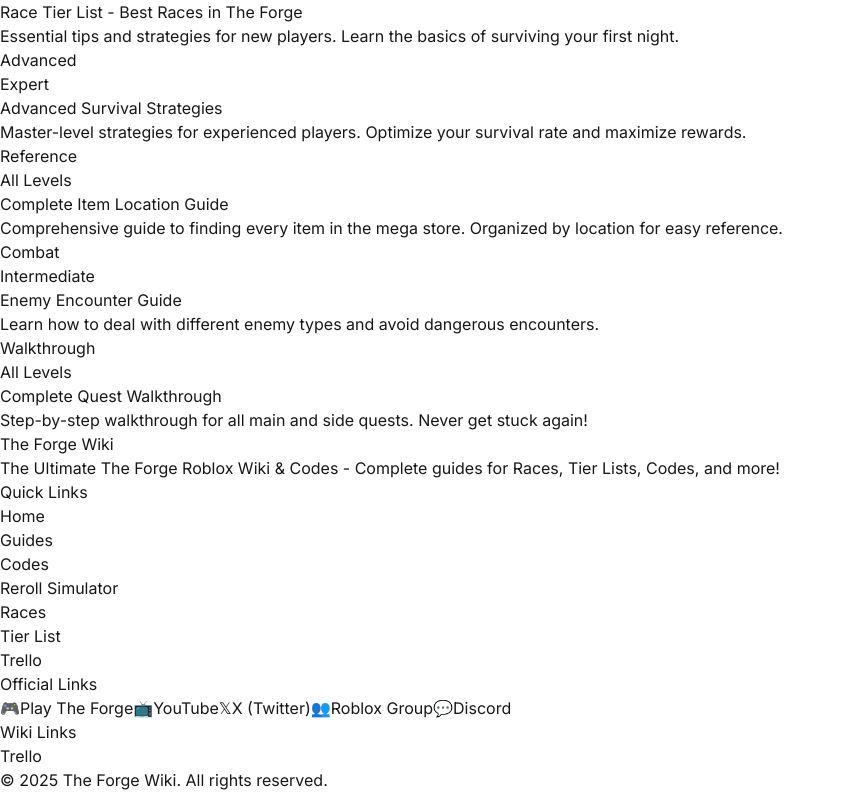
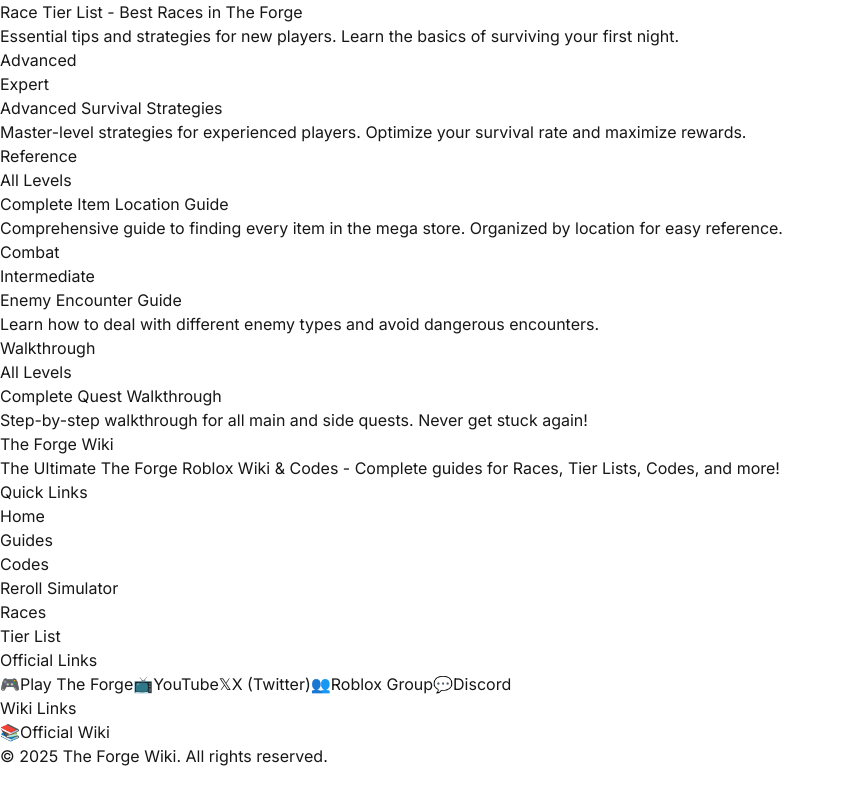
Before and after one commit to baiqwe/thefore, a Next.js app: page /wiki in a window 1280 px wide. Shown: the part 2024-2816 px from the top of the page, without its empty margins (0-842 px from the left). After the commit the page ends 2792 px from the top, so only its background shows below. Built offline with nearby package versions, Linux system fonts and the light colour scheme.

Commit message:
移除 Trello 链接，添加官方 Wiki 链接 (https://forgewiki.org/wiki/Main_Page)

```diff
--- a/src/app/layout.tsx
+++ b/src/app/layout.tsx
@@ -20,7 +20,6 @@
     'The Forge Wiki',
     'Roblox RPG',
     'Race Tier List',
-    'The Forge Trello',
   ],
   authors: [
     {
--- a/src/app/wiki/page.tsx
+++ b/src/app/wiki/page.tsx
@@ -14,7 +14,6 @@
     "The Forge Wiki",
     "The Forge Guides",
     "Roblox The Forge",
-    "The Forge Trello",
     "Lost Cat Guide",
     "The Forge Tier List",
   ],
--- a/src/components/Footer.tsx
+++ b/src/components/Footer.tsx
@@ -84,14 +84,15 @@
           <div>
             <h4 className="font-semibold mb-4">Wiki Links</h4>
             <div className="space-y-2 text-sm">
-              {siteConfig.links.trello && (
+              {siteConfig.links.officialWiki && (
                 <a
-                  href={siteConfig.links.trello}
+                  href={siteConfig.links.officialWiki}
                   target="_blank"
                   rel="noopener noreferrer"
-                  className="text-gray-600 hover:text-blue-600 block"
+                  className="text-gray-600 hover:text-amber-600 block flex items-center gap-2"
                 >
-                  Trello
+                  <span>📚</span>
+                  <span>Official Wiki</span>
                 </a>
               )}
             </div>
--- a/src/components/Navbar.tsx
+++ b/src/components/Navbar.tsx
@@ -19,8 +19,8 @@
               <Link
                 key={item.href}
                 href={item.href}
-                target={item.external ? "_blank" : undefined}
-                rel={item.external ? "noopener noreferrer" : undefined}
+                target={(item as any).external ? "_blank" : undefined}
+                rel={(item as any).external ? "noopener noreferrer" : undefined}
                 className="text-sm font-medium text-gray-700 hover:text-amber-600 transition-colors hidden lg:block"
               >
                 {item.title}
--- a/src/config/site.ts
+++ b/src/config/site.ts
@@ -7,13 +7,13 @@
   links: {
     twitter: "https://twitter.com/theforgewiki",
     github: "https://github.com/theforgewiki",
-    trello: "https://trello.com/theforge",
     // Official The Forge Links
     game: "https://www.roblox.com/games/76558904092080/The-Forge-BETA",
     youtube: "https://www.youtube.com/@fireatacck_rblx",
     x: "https://x.com/FireAtacck",
     robloxGroup: "https://www.roblox.com/communities/35489258/The-Forge-Community#!/about",
     discord: "https://discord.com/invite/CYGu5ax4eu",
+    officialWiki: "https://forgewiki.org/wiki/Main_Page",
   },
   mainNav: [
     { title: "Home", href: "/" },
@@ -22,6 +22,5 @@
     { title: "Reroll Simulator", href: "/tools/reroll-simulator" },
     { title: "Races", href: "/wiki/races" },
     { title: "Tier List", href: "/wiki/race-tier-list" },
-    { title: "Trello", href: "https://trello.com/theforge", external: true },
   ],
 }
```
